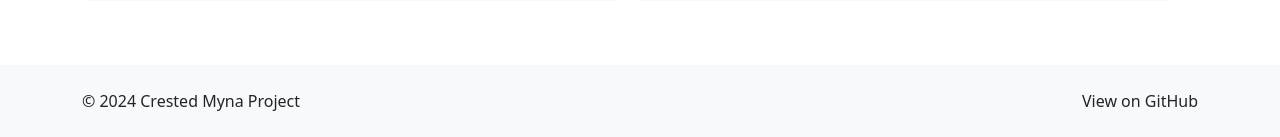
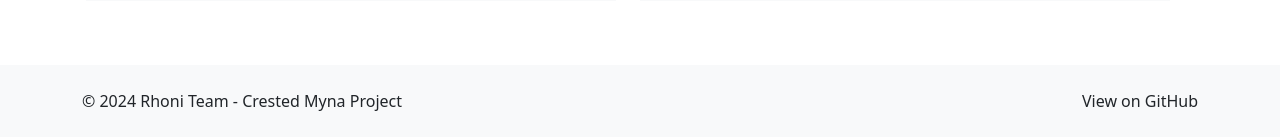
Before and after one commit to rhoni-team/CrestedMyna, a Django app: page / in a window 1280 px wide. Shown: the part 1416-1553 px from the top of the page. Run offline with Django 5.2, Linux system fonts and the light colour scheme; data that the repository does not hold is empty; parts of the project's set-up code (start-up, migrations or seed data) failed here and were passed over; some libraries are stand-ins or nearby versions.

Commit message:
chore: footer

```diff
--- a/crested_myna/mapping/templates/mapping/components/footer.html
+++ b/crested_myna/mapping/templates/mapping/components/footer.html
@@ -2,7 +2,7 @@
   <div class="container">
       <div class="row">
           <div class="col-md-6 text-center text-md-start mb-3 mb-md-0">
-              <p class="mb-0">&copy; 2024 Crested Myna Project</p>
+              <p class="mb-0">&copy; 2024 Rhoni Team - Crested Myna Project</p>
           </div>
           <div class="col-md-6 text-center text-md-end">
               <a href="https://github.com/rhoni-team/CrestedMyna" class="text-dark text-decoration-none" target="_blank">
```
